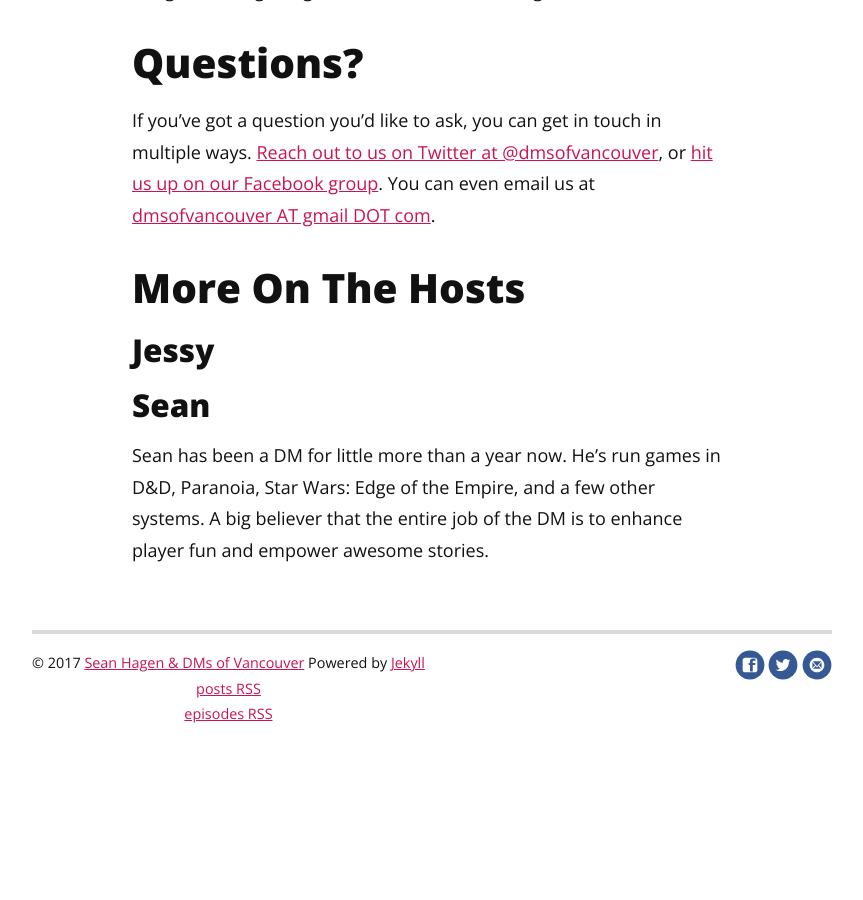
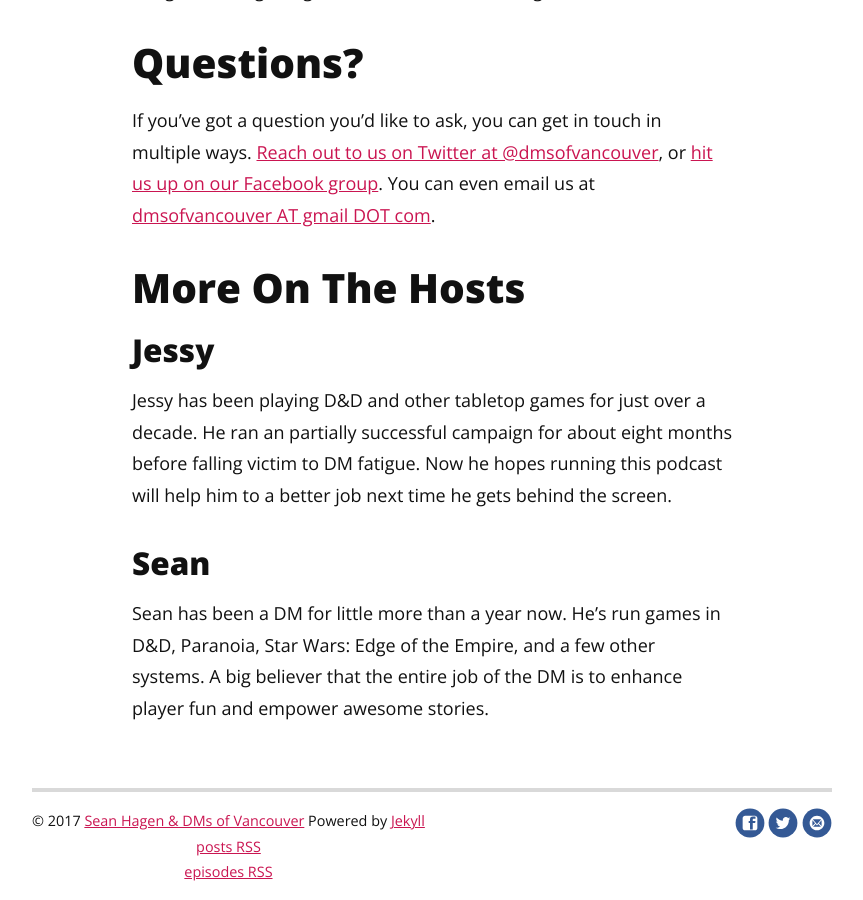
Before and after one commit to seanhagen/dms-of-vancouver, a Jekyll site: the page built from about.md, in a window 1280 px wide and 900 px high, scrolled down 1070 px. Shown: the whole window, without its empty margins (208-1071 px from the left). Built offline with Jekyll 4.4.1, drawn with Linux system fonts in a browser that asks for light colours; nearby versions of some CDN libraries; before the commit the page ends 1812 px from its top, so only the background shows below that.

Commit message:
Add Jessy's bio

```diff
--- a/about.md
+++ b/about.md
@@ -37,7 +37,11 @@ can even email us at [dmsofvancouver AT gmail DOT com](mailto:{{site.social.emai
 
 ### Jessy
 
-<!-- jessy bio -->
+Jessy has been playing D&D and other tabletop games for just over a
+decade. He ran an partially successful campaign for about eight
+months before falling victim to DM fatigue. Now he hopes running this
+podcast will help him to a better job next time he gets behind the
+screen.
 
 ### Sean
 
```
